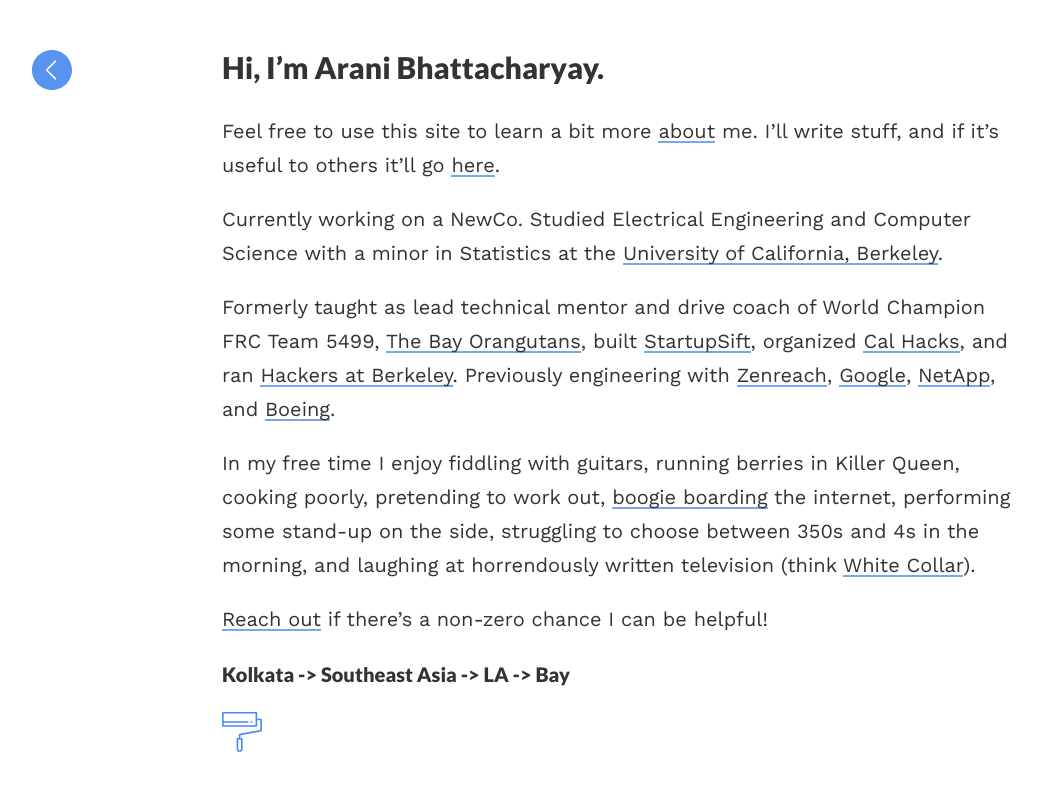
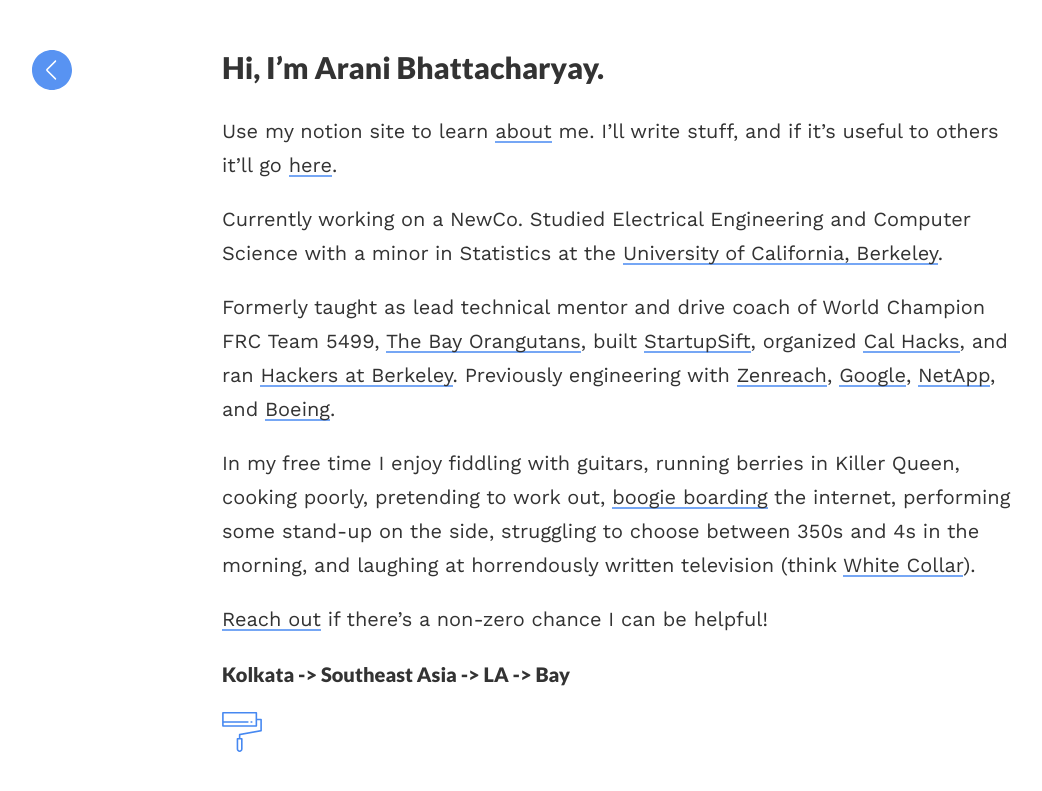
Before and after one commit to aranibatta/aranibatta.github.io, a Jekyll site: the page built from index.md, in a window 1280 px wide. Shown: the top 791 px of the page, without its empty margins (18-1060 px from the left). Built offline with Jekyll 4.4.1, drawn with Linux system fonts in a browser that asks for light colours; our own code applies the rules of GitHub Pages for plain Markdown files.

Commit message:
Update index.md

```diff
--- a/index.md
+++ b/index.md
@@ -5,7 +5,7 @@
 Hi, I'm arani bhattacharyay.
 ------
 
-Feel free to use this site to learn a bit more [about](http://personal.aranibatta.com) me. I'll write stuff, and if it's useful to others it'll go [here](http://blog.bhattacharyay.com).
+Use my notion site to learn [about](http://personal.aranibatta.com) me. I'll write stuff, and if it's useful to others it'll go [here](http://blog.bhattacharyay.com).
 
 Currently working on a NewCo. Studied Electrical Engineering and Computer Science with a minor in Statistics at the [University of California, Berkeley](http://berkeley.edu).
 
```
